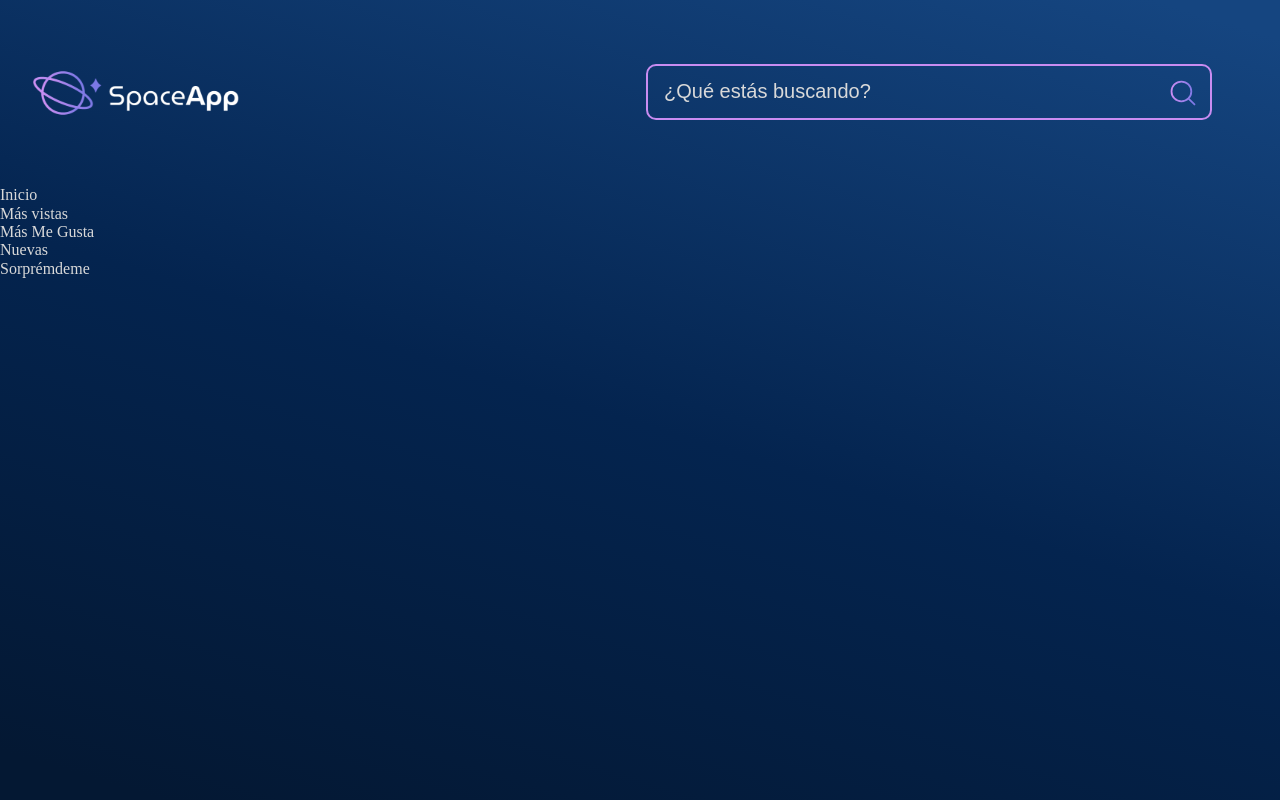
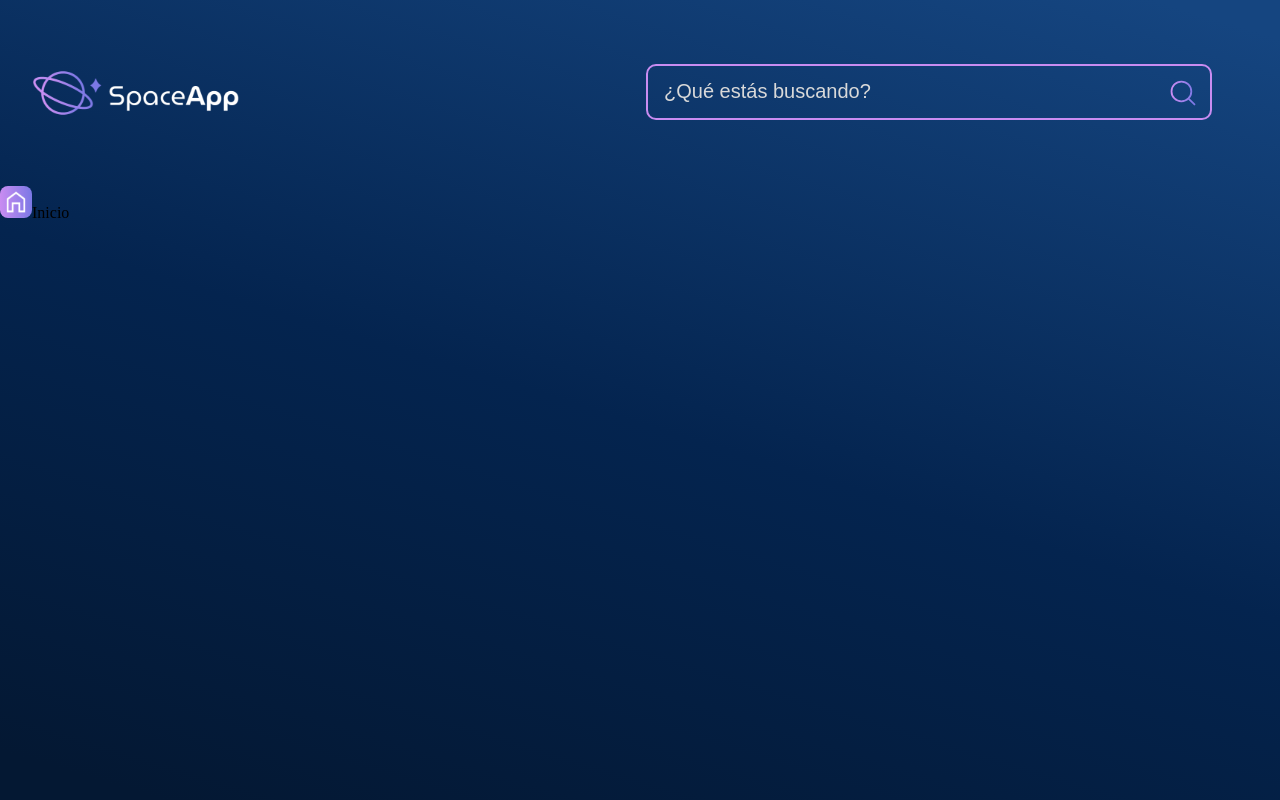
Before and after one commit to Obskurath/space-app, a React (Vite) app: page / in a window 1280 px wide. Built offline with nearby package versions, Linux system fonts and the light colour scheme.

Commit message:
feat: Add NavItem component to Sidebar

```diff
--- /dev/null
+++ b/src/components/Sidebar/NavItem/index.jsx
@@ -0,0 +1,14 @@
+import styled from "styled-components";
+
+const StyledItemList = styled.li``;
+
+const NavItem = ({ children, activeIcon, disabledIcon, active = false }) => {
+  return (
+    <StyledItemList>
+      <img src={active ? activeIcon : disabledIcon} alt="Icono" />
+      {children}
+    </StyledItemList>
+  );
+};
+
+export default NavItem;
--- a/src/components/Sidebar/index.jsx
+++ b/src/components/Sidebar/index.jsx
@@ -1,4 +1,5 @@
 import styled from "styled-components";
+import NavItem from "./NavItem";
 
 const StyledList = styled.ul`
   margin: 0;
@@ -15,21 +16,13 @@ const Sidebar = () => {
     <aside>
       <nav>
         <StyledList>
-          <li>
-            <a href="#">Inicio</a>
-          </li>
-          <li>
-            <a href="#">Más vistas</a>
-          </li>
-          <li>
-            <a href="#">Más Me Gusta</a>
-          </li>
-          <li>
-            <a href="#">Nuevas</a>
-          </li>
-          <li>
-            <a href="#">Sorprémdeme</a>
-          </li>
+          <NavItem
+            activeIcon="/icon/home-activo.svg"
+            disabledIcon="/icon/home-inactivo.svg"
+            active
+          >
+            Inicio
+          </NavItem>
         </StyledList>
       </nav>
     </aside>
```
